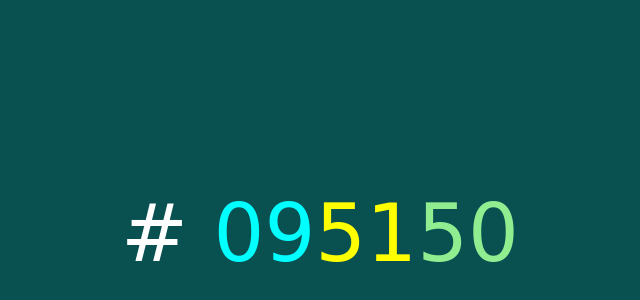
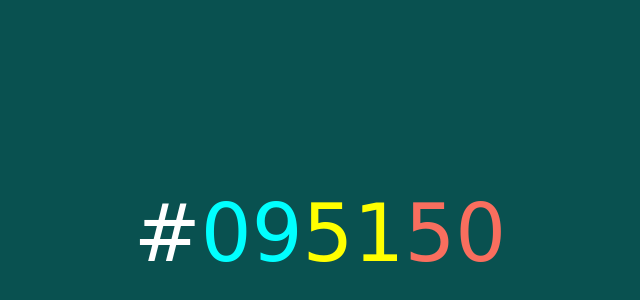
Before and after one commit to TylerLaurenceau/Color-Changing-clock, a plain HTML site: page index.html in a window 1280 px wide. Shown: the part 132-432 px from the top of the page, without its empty margins (320-960 px from the left). Drawn offline with Linux system fonts and the light colour scheme; a web font is replaced by a local one.

Commit message:
minor css changes

```diff
--- a/javascript.js
+++ b/javascript.js
@@ -33,7 +33,7 @@ color =  "#"+hours+minutes+seconds;
 document.body.style.background = color;
 
 var clockDiv = document.getElementById('clock');
-clockDiv.innerHTML = "#" + " " + "<span id='hours'>" + hours + "</span>" + "<span id = 'minutes'>" + minutes + "</span>" + "<span id = 'seconds'>" + seconds + "</span>" ;
+clockDiv.innerHTML = "#" + "<span id='hours'>" + hours + "</span>" + "<span id = 'minutes'>" + minutes + "</span>" + "<span id = 'seconds'>" + seconds + "</span>" ;
 
 }
 displayTime();
--- a/style.scss
+++ b/style.scss
@@ -25,5 +25,5 @@ font-family: 'Barrio', cursive;
 }
 
 #seconds{
-  color: lightgreen;
+  color: #f96e5e;
 }
```
Also changed, not shown: style.css.
